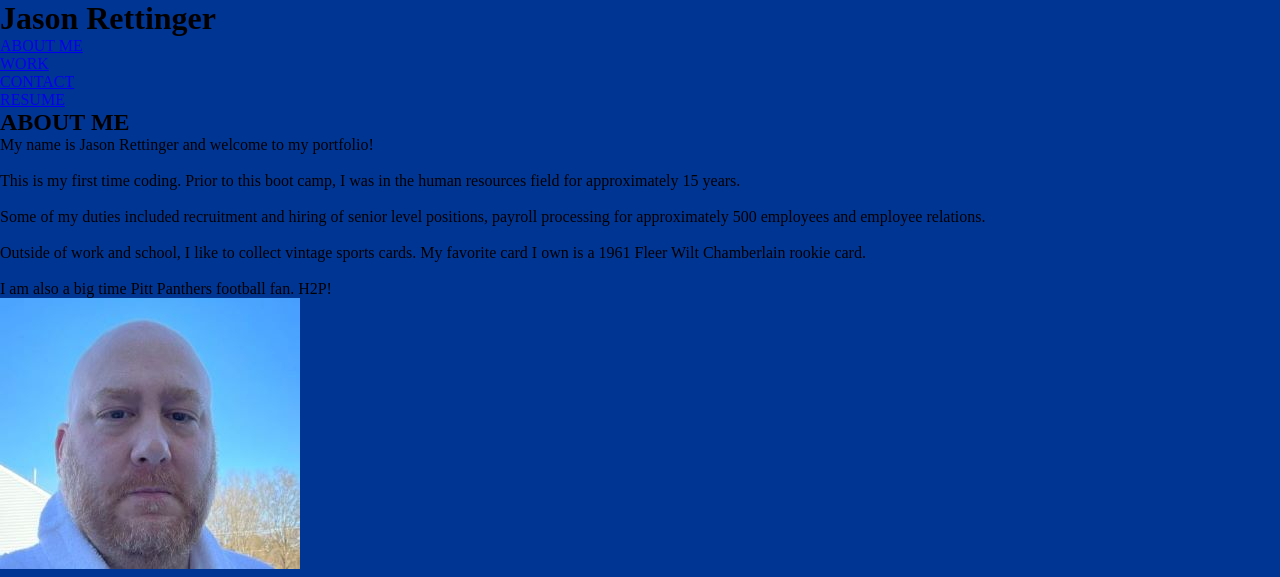
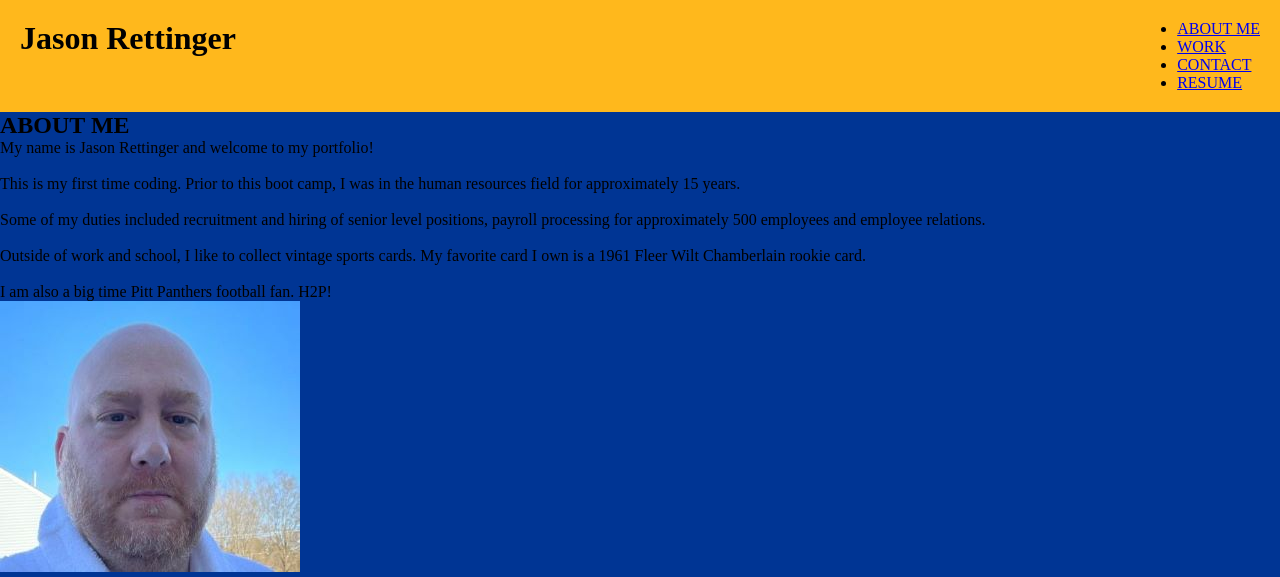
Before and after one commit to jrettinger/jasons-professional-portfolio, a plain HTML site: page index.html in a window 1280 px wide. Shown: the top 577 px of the page. Drawn offline with Linux system fonts and the light colour scheme.

Commit message:
added header

```diff
--- a/assets/css/style.css
+++ b/assets/css/style.css
@@ -19,3 +19,13 @@ body {
     background-color: var(--secondary-color);
     font-family: 'Times New Roman', Times, serif;
 }
+
+.header {
+    padding: 20px;
+    font-family: 'Times New Roman', Times, serif;
+    background-color: var(--primary-color);
+    display: flex;
+    justify-content: space-between;
+    position: sticky;
+    overflow: hidden;
+}
```
